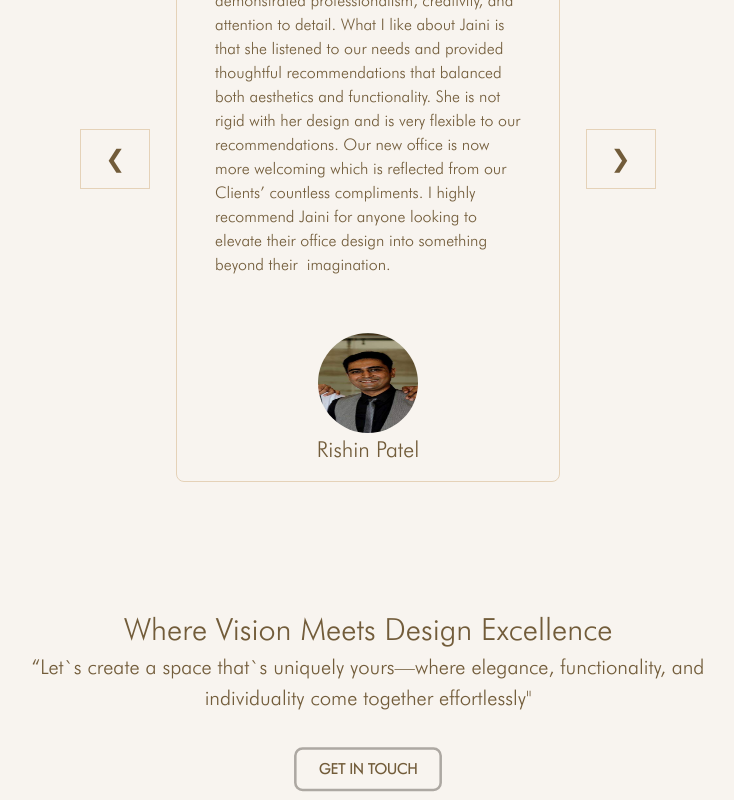
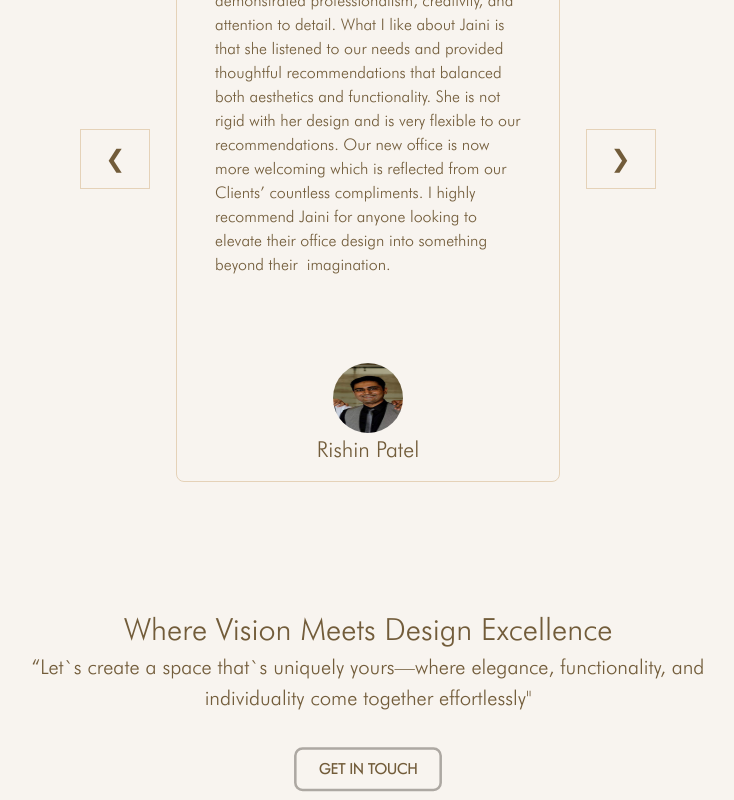
Before and after one commit to SLICKjp/Studio-Nivvani, a React (Vite) app: page / in a window 1280 px wide. Shown: the part 3520-4320 px from the top of the page, without its empty margins (272-1006 px from the left). Built offline with nearby package versions, Linux system fonts and the light colour scheme.

Commit message:
Change in Testimonial profile photo image

```diff
--- a/src/components/Testimonials/testimonial.css
+++ b/src/components/Testimonials/testimonial.css
@@ -37,8 +37,8 @@
 }
 
 .profile-photo{
-    height: 100px;
-    width: 100px;
+    height: 70px;
+    width: 70px;
     border-radius: 50%;
     margin: auto;
 }
```
